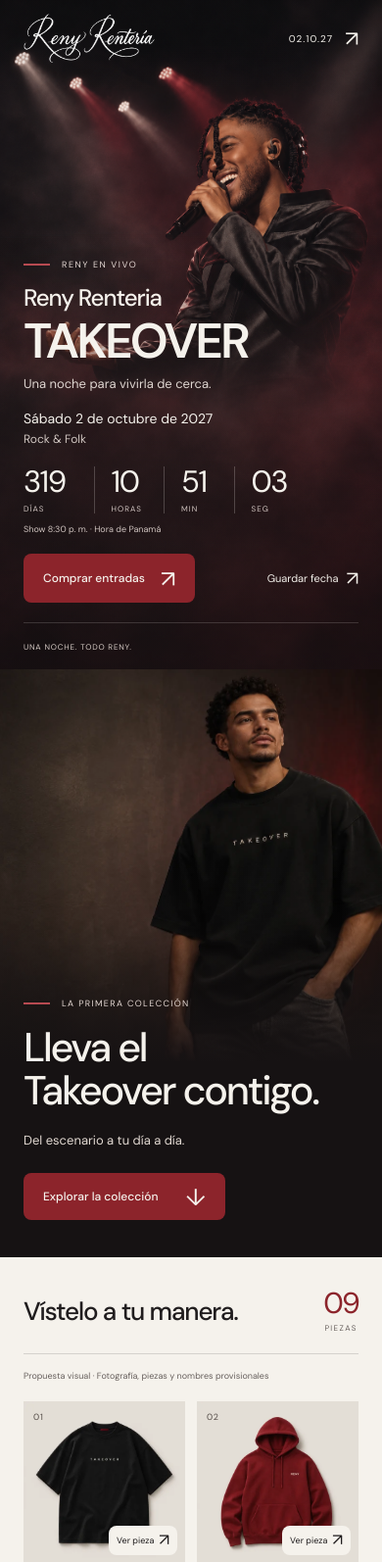
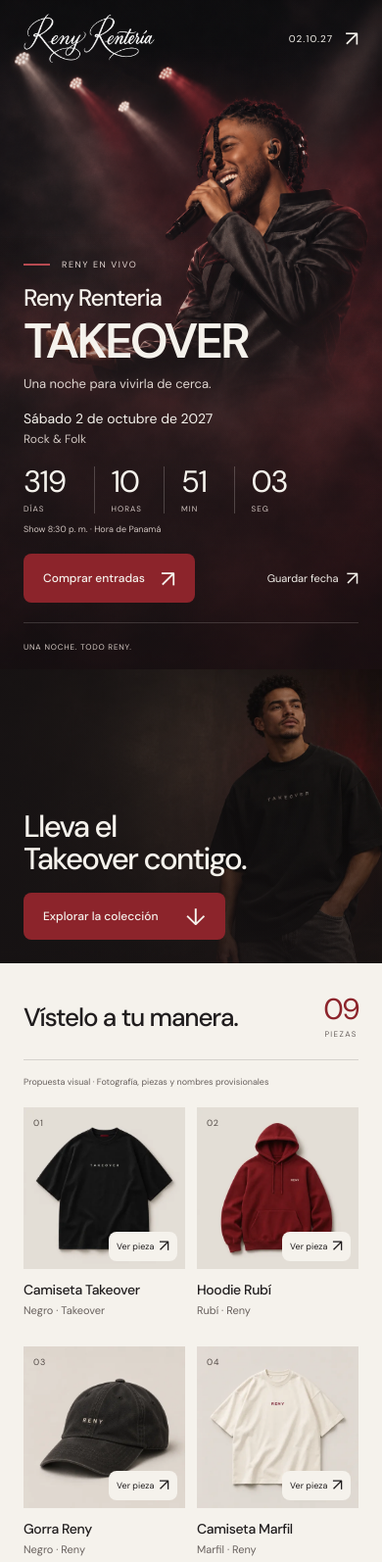
Before and after one commit to RenyRenteria/Reny, a Laravel app: page /newlanding in a window 390 px wide. Shown: the top 1594 px of the page at 98% size. Run offline with Laravel 12, Linux system fonts and the light colour scheme; parts of the project's set-up code (start-up, migrations or seed data) failed here and were passed over.

Commit message:
Reduce newlanding merch banner to half height

```diff
--- a/public/newlanding-assets/styles.css
+++ b/public/newlanding-assets/styles.css
@@ -73,26 +73,20 @@ h1{margin:0;font-weight:500}
 
 /* Approved collection banner; selectable text over the original campaign image. */
 html{scroll-behavior:smooth;scroll-padding-top:24px}
-.collection-banner{position:relative;isolation:isolate;min-height:560px;display:flex;align-items:center;overflow:hidden;background:#161213;color:var(--ivory)}
+.collection-banner{position:relative;isolation:isolate;min-height:280px;display:flex;align-items:center;overflow:hidden;background:#161213;color:var(--ivory)}
 .collection-photo{position:absolute;inset:0;width:100%;height:100%;object-fit:cover;object-position:70% top;z-index:-2}
 .collection-shade{position:absolute;inset:0;z-index:-1;background:linear-gradient(90deg,rgba(20,16,17,.45),transparent 64%),linear-gradient(0deg,rgba(20,16,17,.32),transparent 25%)}
-.collection-copy{width:100%;max-width:1600px;margin:0 auto;padding:70px var(--gutter) 78px}
-.collection-copy .eyebrow{margin-bottom:30px;font-size:10px;letter-spacing:.2em}
-.collection-copy h2{margin:0;max-width:850px;font-size:clamp(48px,5.2vw,80px);font-weight:500;line-height:1.035;letter-spacing:-.06em}
-.collection-tagline{font-size:16px;color:#e2d9d2;margin:24px 0 30px;line-height:1.6}
-.collection-cta{min-height:52px;gap:38px}
-.collection-edition{position:absolute;bottom:24px;right:var(--gutter);font-size:9px;letter-spacing:.18em;color:#ded6cf}
-@media(min-width:701px) and (max-width:1000px){.collection-banner{min-height:460px}.collection-copy{padding-top:60px;padding-bottom:60px}.collection-copy h2{font-size:55px}.collection-photo{object-position:65% center}.collection-shade{background:linear-gradient(90deg,#14101188,transparent 85%)}}
+.collection-copy{width:100%;max-width:1600px;margin:0 auto;padding:32px var(--gutter)}
+.collection-copy h2{margin:0;max-width:60%;font-size:clamp(38px,3.3vw,52px);font-weight:500;line-height:1.05;letter-spacing:-.055em}
+.collection-cta{min-height:48px;gap:28px;margin-top:22px}
+@media(min-width:701px) and (max-width:1000px){.collection-banner{min-height:230px}.collection-copy{padding-top:24px;padding-bottom:24px}.collection-copy h2{font-size:38px}.collection-photo{object-position:65% top}.collection-shade{background:linear-gradient(90deg,#141011bb,transparent 85%)}}
 @media(max-width:700px){
- .collection-banner{min-height:600px;display:flex;align-items:flex-end}
- .collection-photo{height:400px;object-fit:cover;object-position:78% top}
- .collection-shade{background:linear-gradient(180deg,transparent 32%,rgba(22,18,19,.12) 43%,#161213 67%)}
- .collection-copy{padding:315px var(--gutter) 38px;margin:0}
- .collection-copy .eyebrow{font-size:9px;letter-spacing:.15em;margin-bottom:17px}
- .collection-copy h2{font-size:clamp(37px,10.6vw,60px);letter-spacing:-.055em;line-height:1.07;max-width:600px}
- .collection-tagline{font-size:13px;margin:18px 0 23px}
- .collection-cta{font-size:12px;min-height:48px;gap:28px;padding:0 20px}
- .collection-edition{display:none}
+ .collection-banner{min-height:300px;align-items:flex-end}
+ .collection-photo{object-position:72% top}
+ .collection-shade{background:linear-gradient(90deg,#161213d9,rgba(22,18,19,.2) 85%),linear-gradient(0deg,#161213b3,transparent 85%)}
+ .collection-copy{padding:110px var(--gutter) 24px;margin:0}
+ .collection-copy h2{font-size:clamp(30px,8vw,40px);line-height:1.07;max-width:12em}
+ .collection-cta{font-size:12px;margin-top:18px;padding:0 20px}
 }
 @media(prefers-reduced-motion:reduce){html{scroll-behavior:auto}}
 
--- a/resources/views/newlanding.blade.php
+++ b/resources/views/newlanding.blade.php
@@ -7,7 +7,7 @@
   <meta name="robots" content="noindex, nofollow">
   <title>Reny Renteria Takeover · Nuevo inicio</title>
   <link rel="icon" href="data:,">
-  <link rel="stylesheet" href="/newlanding-assets/styles.css?v=20261117-compact-sections">
+  <link rel="stylesheet" href="/newlanding-assets/styles.css?v=20261117-compact-merch-banner">
 </head>
 <body>
   <main>
--- a/resources/views/partials/newlanding-merch-banner.blade.php
+++ b/resources/views/partials/newlanding-merch-banner.blade.php
@@ -4,10 +4,7 @@
        width="1920" height="819" loading="lazy" decoding="async">
   <div class="collection-shade" aria-hidden="true"></div>
   <div class="collection-copy">
-    <p class="eyebrow"><span aria-hidden="true"></span> LA PRIMERA COLECCIÓN</p>
     <h2 id="collection-banner-title">Lleva el<br>Takeover contigo.</h2>
-    <p class="collection-tagline">Del escenario a tu día a día.</p>
     <a class="primary collection-cta" href="#coleccion">Explorar la colección <span aria-hidden="true">↓</span></a>
   </div>
-  <span class="collection-edition" aria-hidden="true">RENY RENTERIA / COLLECTION 01</span>
 </section>
```
Also changed, not shown: docs/newlanding.md (+6 -0 lines).
